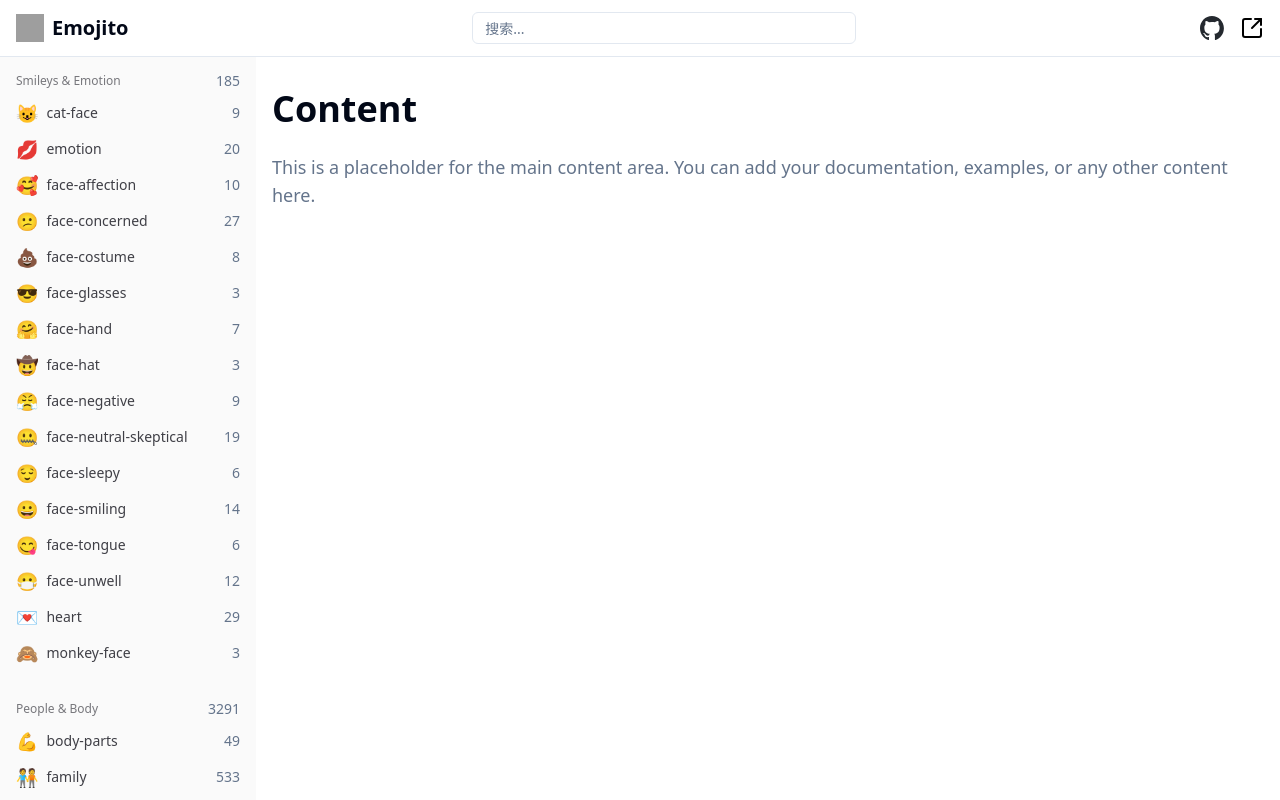
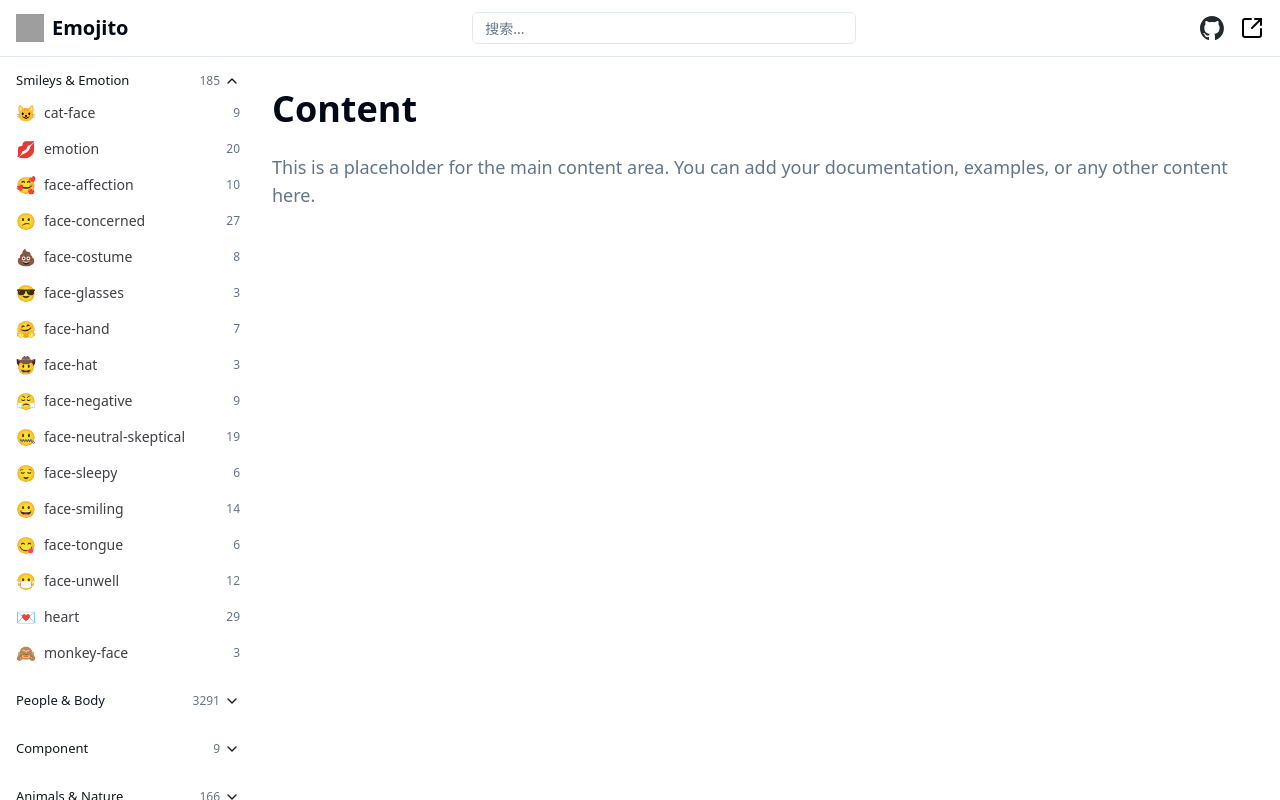
Before and after one commit to ChatGavin/emojito, a React (Vite) app in the folder apps/web/: page / in a window 1280 px wide. Built offline with nearby package versions, Linux system fonts and the light colour scheme; grey boxes are pictures that could not be loaded.

Commit message:
feat: 在侧边栏组件中添加折叠功能，优化用户交互体验

```diff
--- a/apps/web/src/pages/sider/index.jsx
+++ b/apps/web/src/pages/sider/index.jsx
@@ -1,4 +1,5 @@
-import React from "react";
+import React, { useState } from "react";
+import { ChevronDown } from "lucide-react";
 import {
   Sidebar,
   SidebarContent,
@@ -14,38 +15,79 @@ import {
 import emojiCategories from "@/data/emoji-categories.json";
 
 export const Sider = () => {
+  // 使用 Map 来存储每个组的折叠状态，默认展开第一个组
+  const [expandedGroups, setExpandedGroups] = useState(() => {
+    const map = new Map();
+    if (emojiCategories.length > 0) {
+      map.set(emojiCategories[0].id, true);
+    }
+    return map;
+  });
+
+  // 当前激活的 subgroup id（你可以根据实际路由或状态传递）
+  const [activeSubgroup, setActiveSubgroup] = useState(null);
+
+  // 切换组的折叠状态
+  const toggleGroup = (groupId) => {
+    setExpandedGroups((prev) => {
+      const next = new Map(prev);
+      next.set(groupId, !next.get(groupId));
+      return next;
+    });
+  };
+
   return (
-    <Sidebar variant="inset" collapsible="none" className="h-full">
-      <SidebarContent className="h-full overflow-y-auto pb-20">
+    <Sidebar variant="inset" collapsible="none" className="h-full bg-white">
+      <SidebarContent className="h-full overflow-y-auto pb-4">
+        <div className="flex flex-col space-y-0">
           {emojiCategories.map((group) => (
             <SidebarGroup key={group.id}>
-            <SidebarGroupLabel className="flex items-center justify-between">
-              <span>{group.name}</span>
-              <span className="text-sm text-muted-foreground">
+              <SidebarGroupLabel
+                className="flex items-center justify-between cursor-pointer px-2 py-1 text-[13px] font-medium rounded-md text-gray-900 hover:bg-gray-100 transition-colors"
+                onClick={() => toggleGroup(group.id)}
+              >
+                <span className="truncate">{group.name}</span>
+                <div className="flex items-center space-x-1">
+                  <span className="text-xs text-muted-foreground">
                     {group.count}
                   </span>
+                  <ChevronDown
+                    className={`w-4 h-4 transition-transform duration-200 ${
+                      expandedGroups.get(group.id) ? "rotate-180" : ""
+                    }`}
+                  />
+                </div>
               </SidebarGroupLabel>
-            <SidebarGroupContent>
-              <SidebarMenu>
+              <SidebarGroupContent
+                className={`overflow-hidden transition-all duration-200 ${
+                  expandedGroups.get(group.id) ? "max-h-[1000px]" : "max-h-0"
+                }`}
+              >
+                <SidebarMenu className="space-y-0">
                   {group.subgroups.map((subgroup) => (
                     <SidebarMenuItem key={subgroup.id}>
                       <SidebarMenuButton asChild>
                         <button
                           onClick={() => {
-                          const element = document.getElementById(subgroup.id);
+                            setActiveSubgroup(subgroup.id);
+                            const element = document.getElementById(
+                              subgroup.id
+                            );
                             if (element) {
                               element.scrollIntoView({ behavior: "smooth" });
                             }
                           }}
-                        className="flex items-center justify-between w-full"
+                          className={`flex items-center w-full px-2 py-1 text-[13px] rounded-md transition-colors hover:bg-gray-100 ${
+                            activeSubgroup === subgroup.id ? "bg-gray-100" : ""
+                          }`}
                         >
                           <span className="flex items-center space-x-2">
-                          <span className="text-lg">
+                            <span className="text-base">
                               {subgroup.emojis[0]?.emoji}
                             </span>
-                          <span>{subgroup.name}</span>
+                            <span className="truncate">{subgroup.name}</span>
                           </span>
-                        <span className="text-sm text-muted-foreground">
+                          <span className="text-xs text-muted-foreground ml-auto">
                             {subgroup.count}
                           </span>
                         </button>
@@ -56,6 +98,7 @@ export const Sider = () => {
               </SidebarGroupContent>
             </SidebarGroup>
           ))}
+        </div>
       </SidebarContent>
     </Sidebar>
   );
```
Lines whose indentation alone changed are shown as unchanged.
